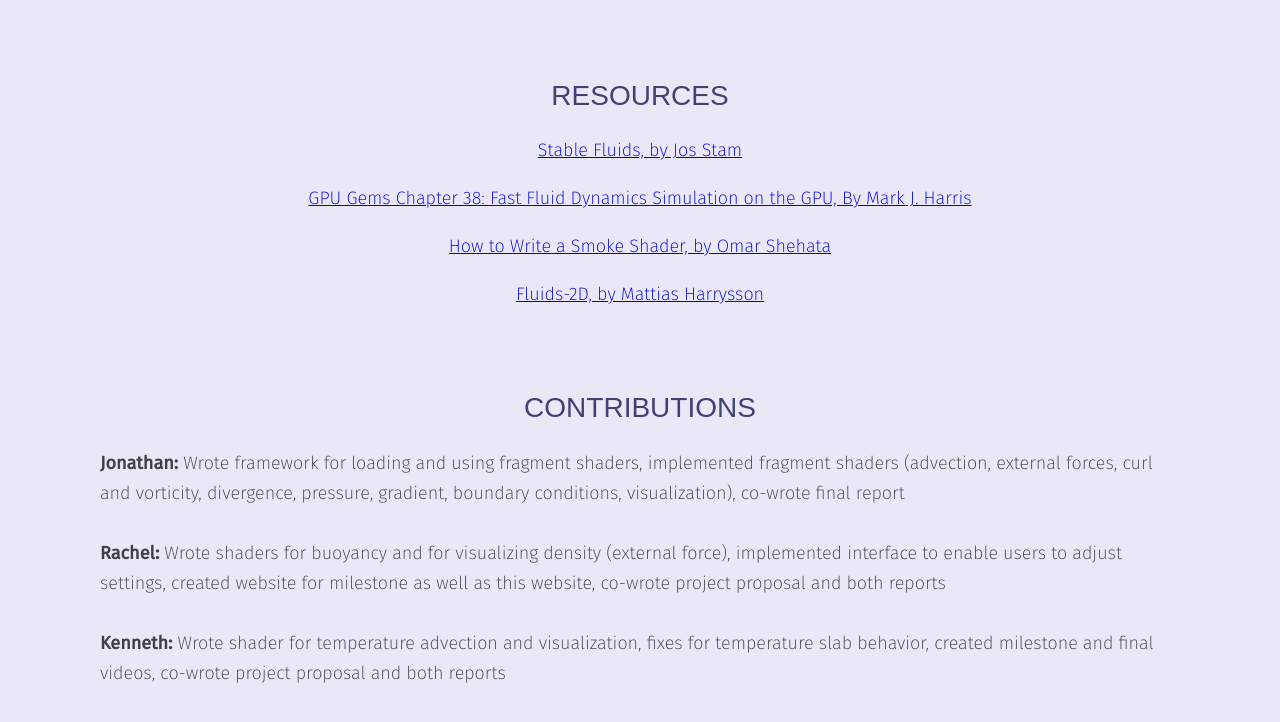
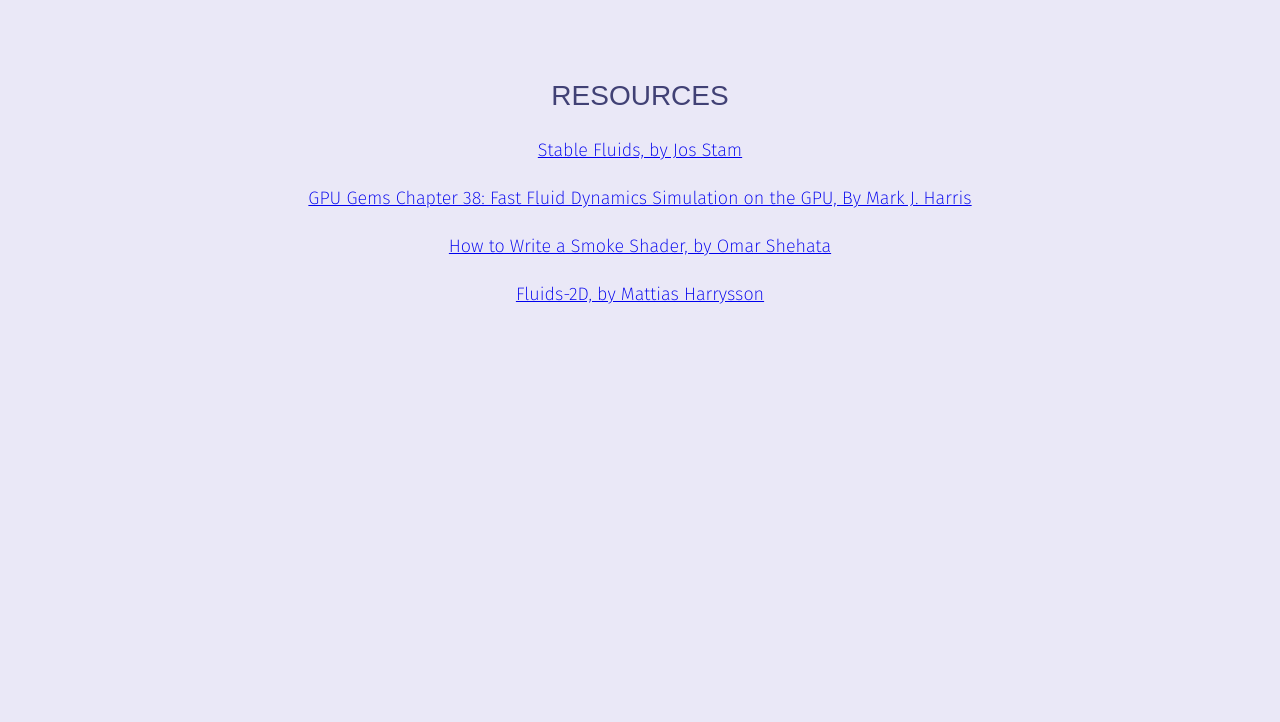
Before and after one commit to kennethstsai/smoke-simulator, a plain HTML site: page index.html in a window 1280 px wide. Shown: the part 4935-5657 px from the top of the page. After the commit the page ends 5362 px from the top, so only its background shows below. Drawn offline with nearby package versions, Linux system fonts and the light colour scheme; some packages are replaced by stand-ins of ours; a web font is replaced by a local one.

Commit message:
website edits

```diff
--- a/index.html
+++ b/index.html
@@ -193,16 +193,6 @@
 			<p align="middle"><a href="https://github.com/mharrys/fluids-2d" target="_blank">Fluids-2D, by Mattias Harrysson</a></p>
 		</div>
 
-		<div id="contributions">
-			<h2 class = subsection align="middle">CONTRIBUTIONS</h2>
-			<p class="info">
-				<b>Jonathan:</b> Wrote framework for loading and using fragment shaders, implemented fragment shaders (advection, external forces, curl and vorticity, divergence, pressure, gradient, boundary conditions, visualization), co-wrote final report <br/><br/>
-				<b>Rachel:</b> Wrote shaders for buoyancy and for visualizing density (external force), implemented interface to enable users to adjust settings, created website for milestone as well as this website, co-wrote project proposal and both reports<br/><br/>
-				<b>Kenneth:</b> Wrote shader for temperature advection and visualization, fixes for temperature slab behavior, created milestone and final videos, co-wrote project proposal and both reports
-
-			</p>
-		</div>
-
 	</div>
 	</body>
 </html>
```
